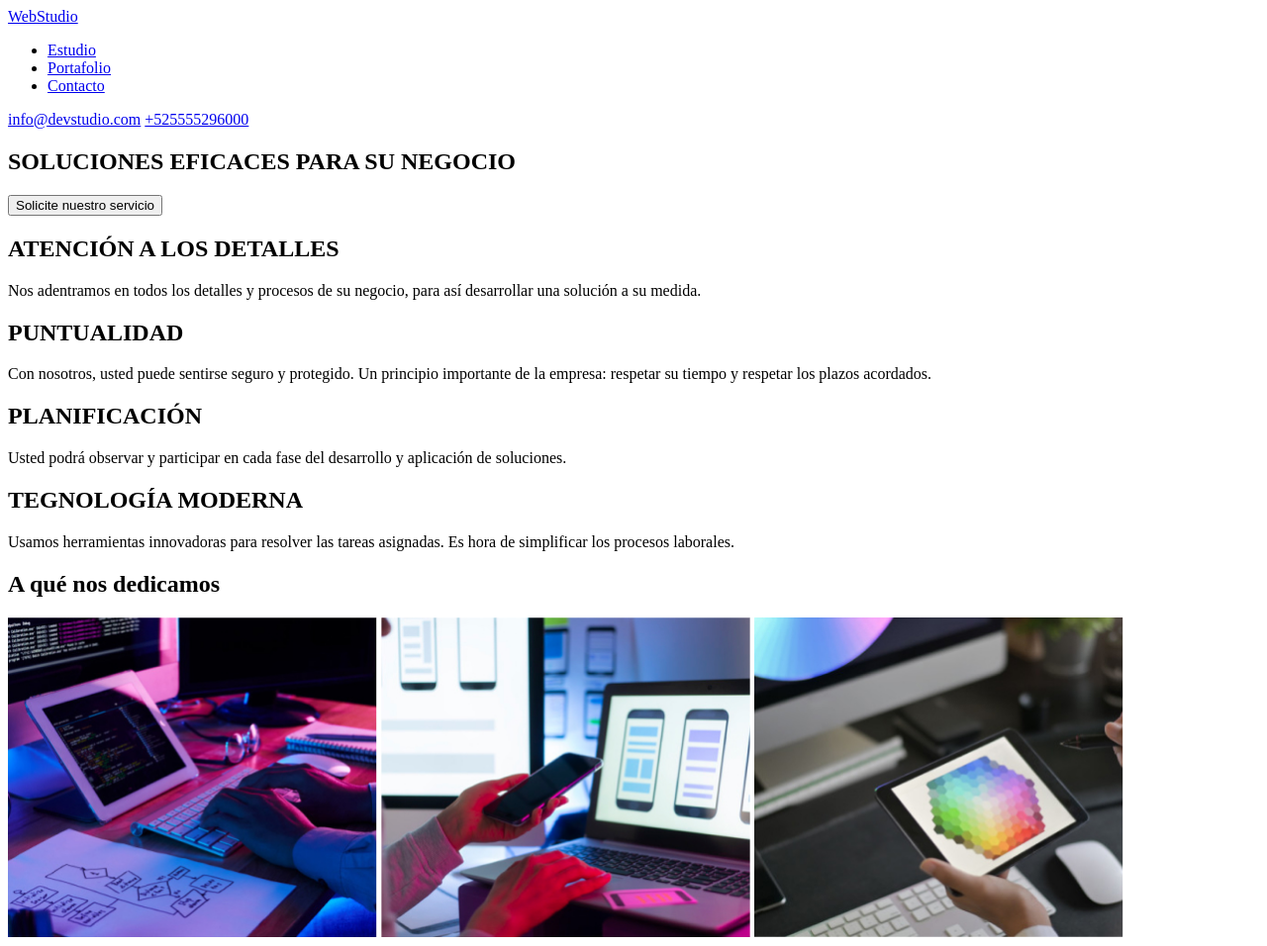
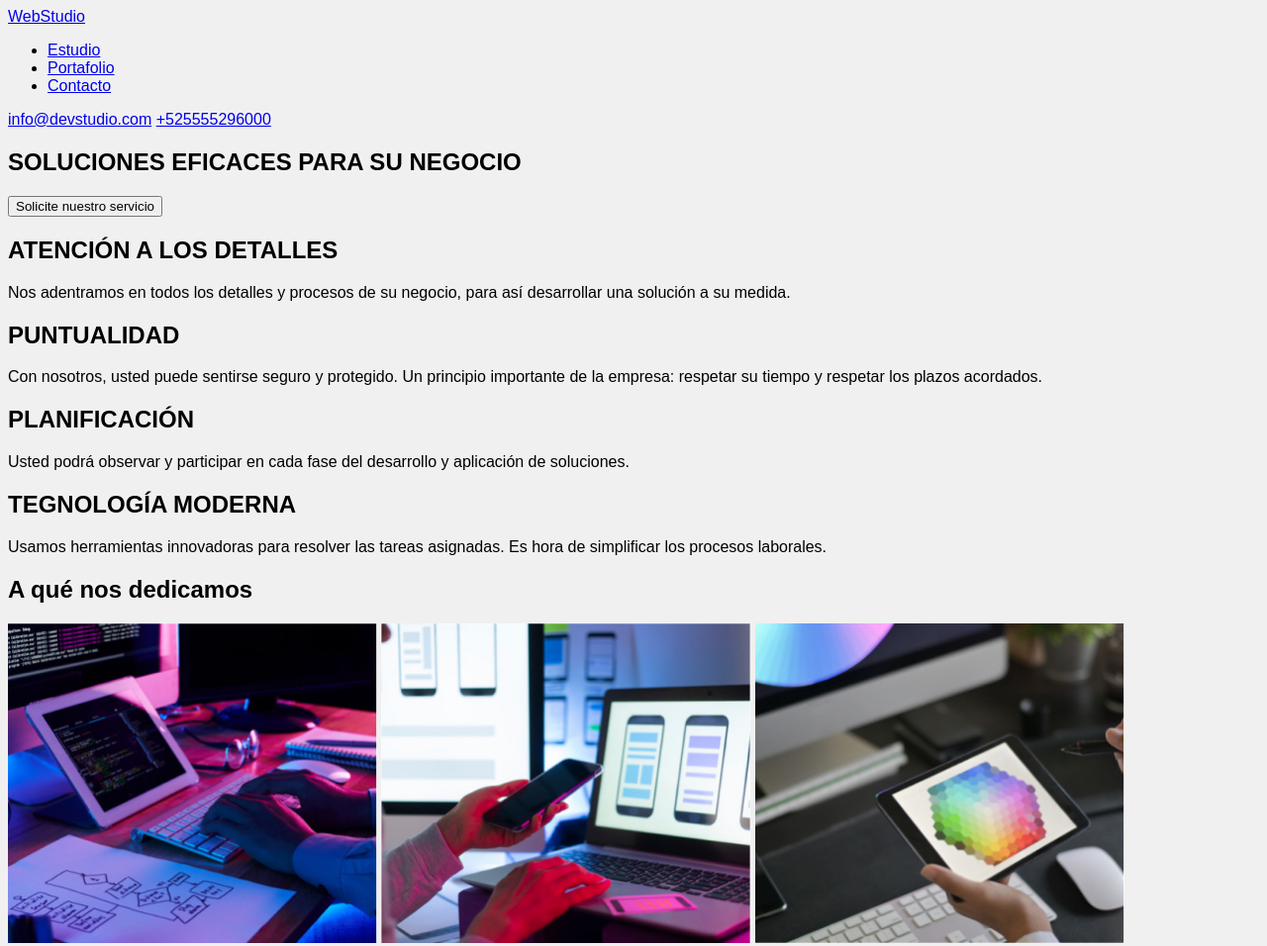
Before and after one commit to JenniGomez04/WebStudio, a plain HTML site: page index.html in a window 1280 px wide. Shown: the top 956 px of the page at 99% size. Drawn offline with Linux system fonts and the light colour scheme.

Commit message:
Se agregó un archivo CSS con estilos básicos

```diff
--- a/index.html
+++ b/index.html
@@ -4,13 +4,11 @@
 <head>
   <meta charset="utf-8" />
   <meta name="viewport" content="width=device-width, initial-scale=1" />
-
-  <!--Titulo de la pestaña del navegador-->
+  <link rel="stylesheet" href="styles.css">
 
   <title>WebStudio</title>
 </head>
 
-<!-- Encabezado de la Web apartir de aqui-->
 
 <body>
   <header>
--- /dev/null
+++ b/styles.css
@@ -0,0 +1,4 @@
+body{
+    background-color: #f0f0f0;
+    font-family: Arial, sans-serif;
+}
```
Also changed, not shown: 1 other file.
